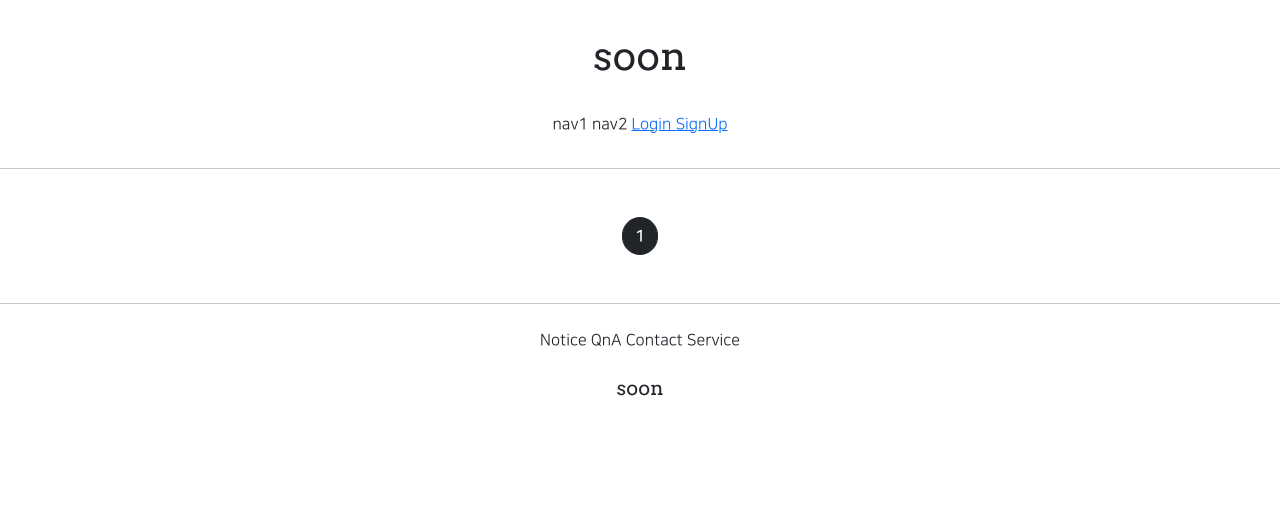
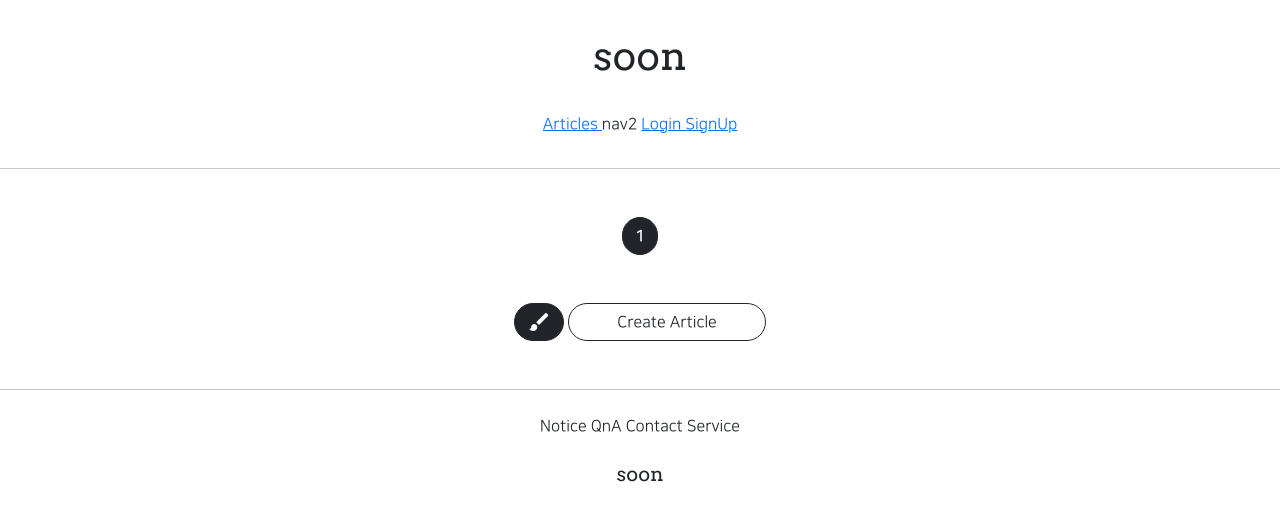
Before and after one commit to hale-in/web-app1, a Django app: page /articles/list/ in a window 1280 px wide. Shown: the top 521 px of the page. Run offline with Django 3.2, Linux system fonts and the light colour scheme; data that the repository does not hold is empty; parts of the project's set-up code (start-up, migrations or seed data) failed here and were passed over; some libraries are stand-ins or nearby versions.

Commit message:
8/6 3ban class commit 4

```diff
--- a/articleapp/templates/articleapp/list.html
+++ b/articleapp/templates/articleapp/list.html
@@ -39,4 +39,18 @@
 
    {% include 'snippets/pagination.html' %}
 
+    <div class="text-center my-5">
+        <a href="{% url 'articleapp:create' %}"
+            class="btn btn-dark rounded-pill material-icons">
+            brush
+        </a>
+        <a href="{% url 'articleapp:create' %}"
+            class="btn btn-outline-dark rounded-pill px-5">
+            Create Article
+        </a>
+
+    </div>
+
+
+
 {% endblock %}
--- a/articleapp/views.py
+++ b/articleapp/views.py
@@ -55,4 +55,4 @@ class ArticleListView(ListView):
     model = Article
     context_object_name = 'article_list'
     template_name = 'articleapp/list.html'
-    paginate_by = 2
+    paginate_by = 1
--- a/templates/header.html
+++ b/templates/header.html
@@ -3,7 +3,11 @@
         <h1>soon</h1>
     </div>
     <div class="soon_head_button">
-        <span>nav1</span>
+        <span>
+            <a href="{% url 'articleapp:list' %}">
+                Articles
+            </a>
+        </span>
         <span>nav2</span>
         {% if not user.is_authenticated %}
         <span>
```
